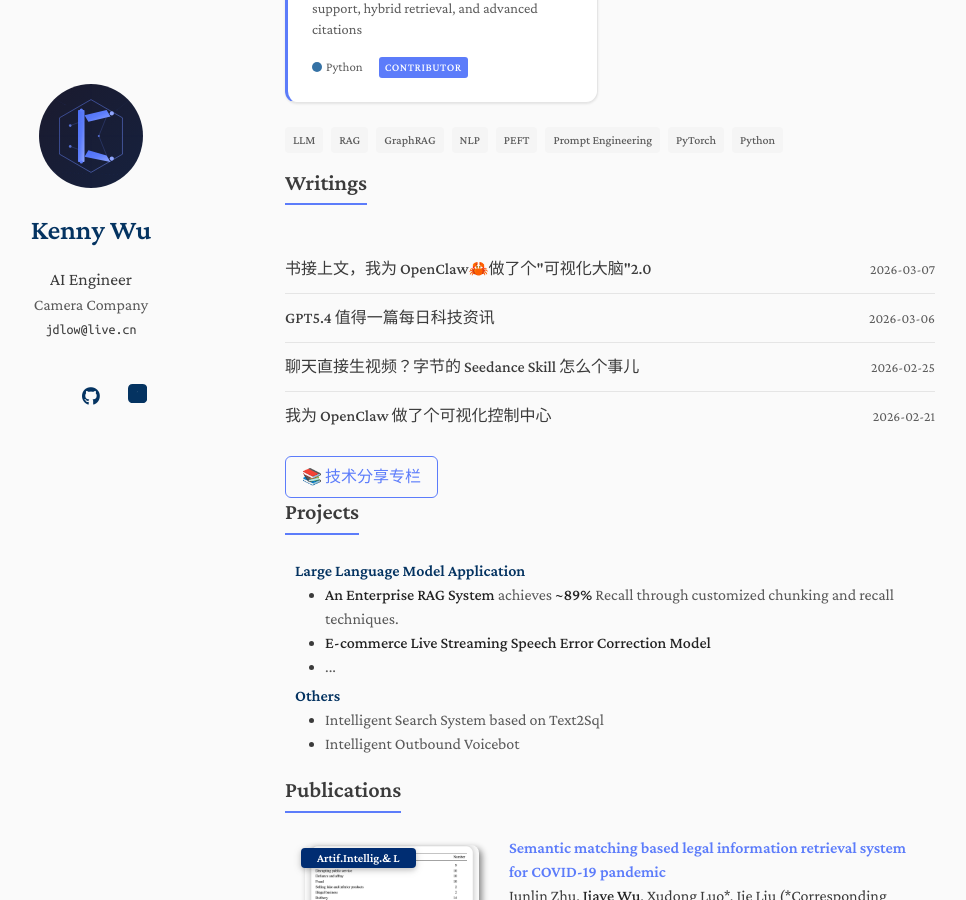
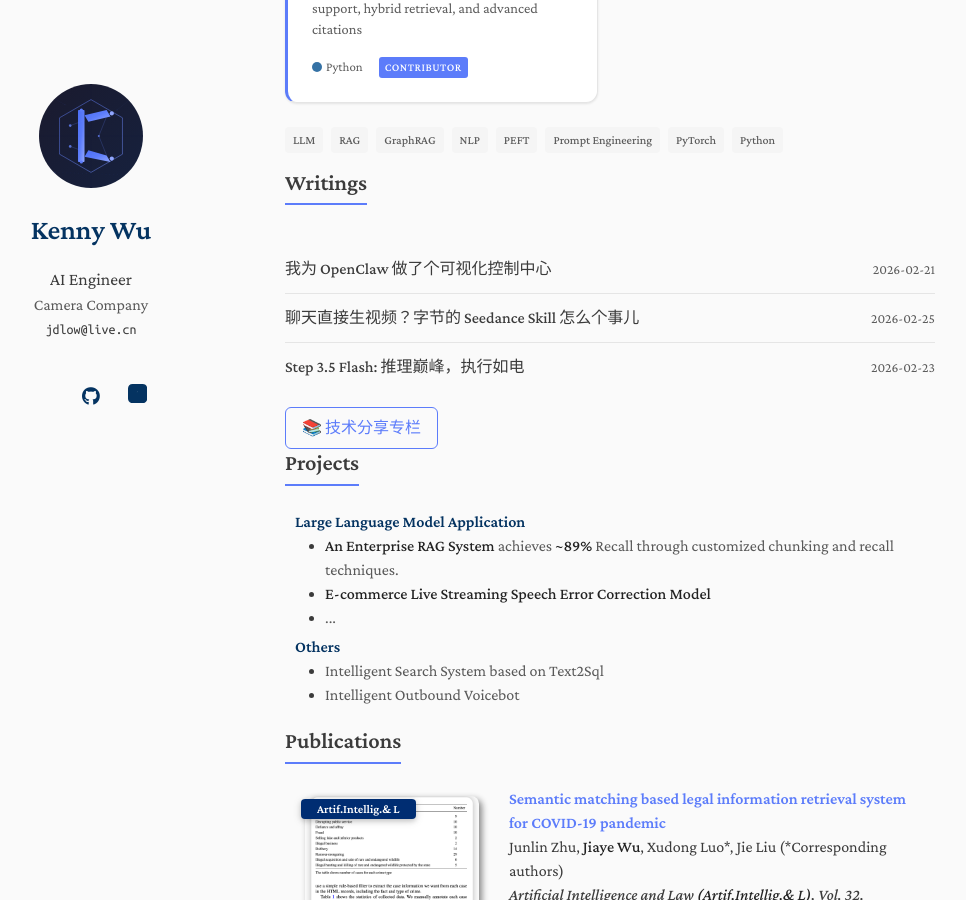
Before and after one commit to KKenny0/KKenny0.github.io, a Jekyll site: the page built from index.md, in a window 1280 px wide and 900 px high, scrolled down 1487 px. Shown: the whole window, without its empty margins (185-1151 px from the left). Built offline with Jekyll 4.4.1, drawn with Linux system fonts in a browser that asks for light colours; a style sheet for code colours, icons or effects is not loaded; our own code applies the rules of GitHub Pages for plain Markdown files.

Commit message:
fix: correct article URL-title mappings
- 我为 OpenClaw 做了个可视化控制中心
- 聊天直接生视频？字节的 Seedance Skill 怎么个事儿
- Step 3.5 Flash: 推理巅峰，执行如电

🤖 Generated with OpenClaw

```diff
--- a/_includes/writings.md
+++ b/_includes/writings.md
@@ -3,23 +3,18 @@
 <div class="writing-list">
 
 <div class="writing-item">
-  <a href="https://zhuanlan.zhihu.com/p/2008517158615941484" target="_blank" rel="noopener" class="writing-title">书接上文，我为 OpenClaw🦀做了个"可视化大脑"2.0</a>
-  <span class="writing-date">2026-03-07</span>
+  <a href="https://zhuanlan.zhihu.com/p/2008517158615941484" target="_blank" rel="noopener" class="writing-title">我为 OpenClaw 做了个可视化控制中心</a>
+  <span class="writing-date">2026-02-21</span>
 </div>
 
 <div class="writing-item">
-  <a href="https://zhuanlan.zhihu.com/p/2010014684263228756" target="_blank" rel="noopener" class="writing-title">GPT5.4 值得一篇每日科技资讯</a>
-  <span class="writing-date">2026-03-06</span>
-</div>
-
-<div class="writing-item">
-  <a href="https://zhuanlan.zhihu.com/p/2009329852029886637" target="_blank" rel="noopener" class="writing-title">聊天直接生视频？字节的 Seedance Skill 怎么个事儿</a>
+  <a href="https://zhuanlan.zhihu.com/p/2010014684263228756" target="_blank" rel="noopener" class="writing-title">聊天直接生视频？字节的 Seedance Skill 怎么个事儿</a>
   <span class="writing-date">2026-02-25</span>
 </div>
 
 <div class="writing-item">
-  <a href="https://zhuanlan.zhihu.com/p/2008517158615941484" target="_blank" rel="noopener" class="writing-title">我为 OpenClaw 做了个可视化控制中心</a>
-  <span class="writing-date">2026-02-21</span>
+  <a href="https://zhuanlan.zhihu.com/p/2009329852029886637" target="_blank" rel="noopener" class="writing-title">Step 3.5 Flash: 推理巅峰，执行如电</a>
+  <span class="writing-date">2026-02-23</span>
 </div>
 
 </div>
```
